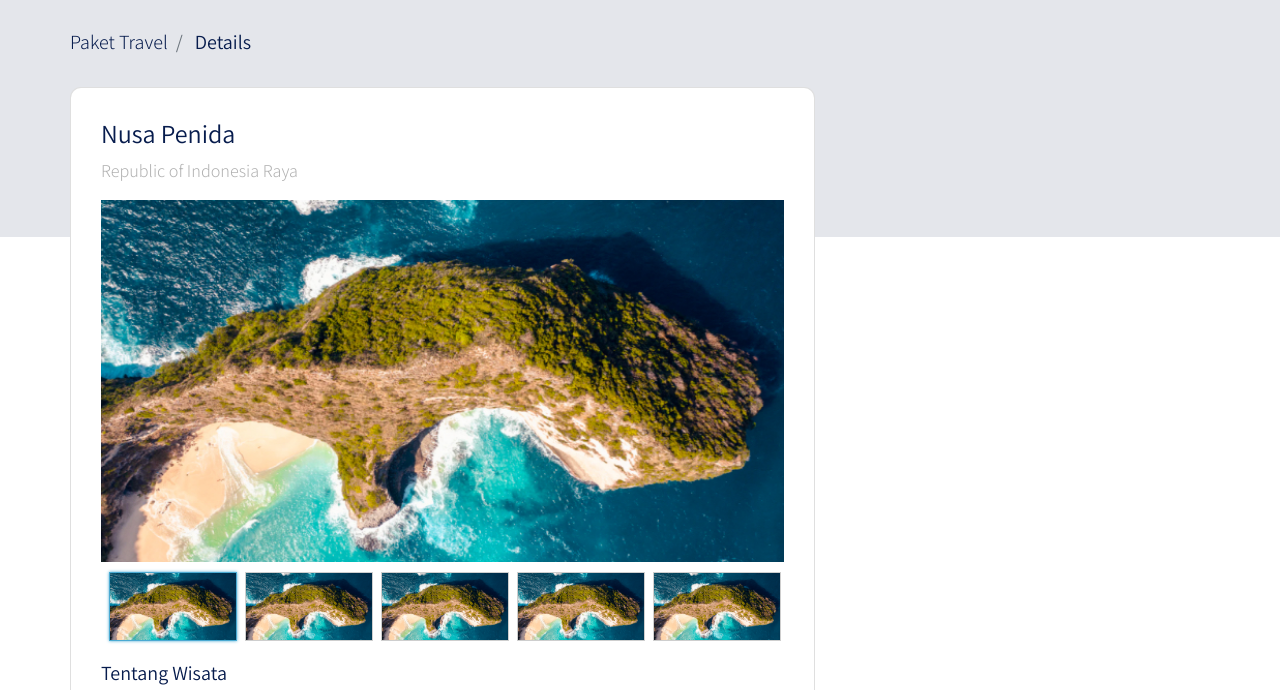
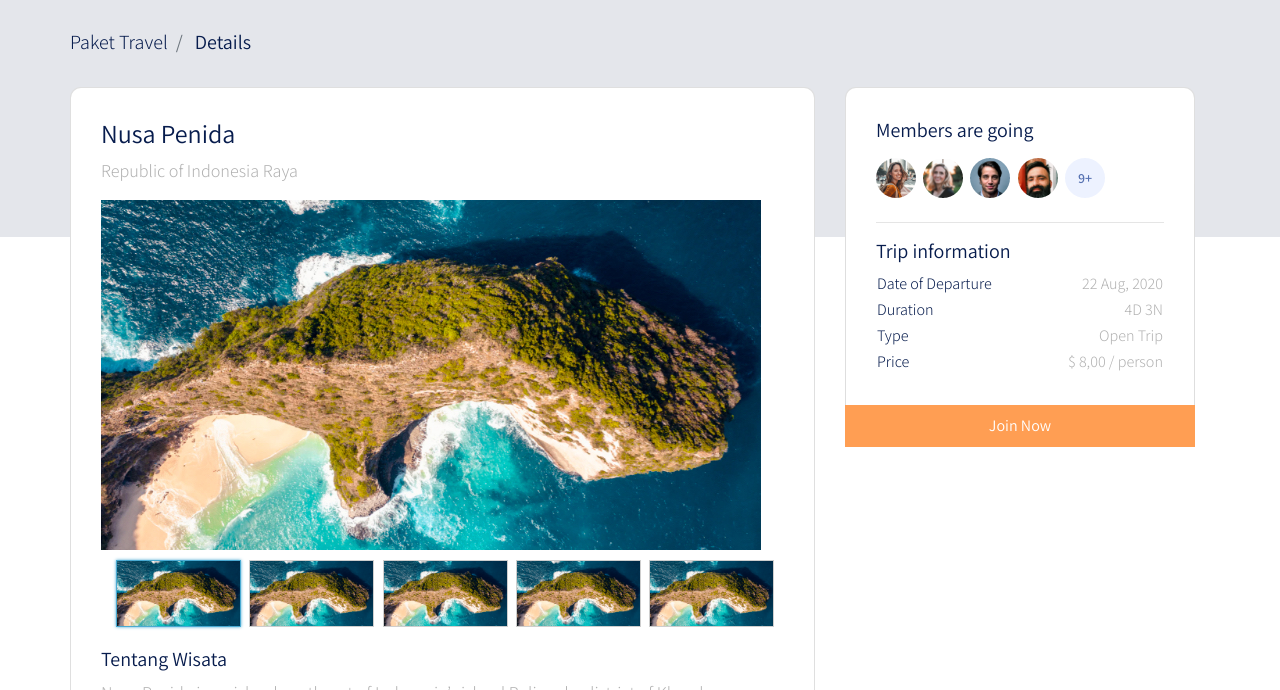
Before and after one commit to badriysha/nomads-html, a plain HTML site: page details.html in a window 1280 px wide. Shown: the part 71-761 px from the top of the page. Drawn offline with Linux system fonts and the light colour scheme.

Commit message:
Add details trip information

```diff
--- a/details.html
+++ b/details.html
@@ -87,35 +87,35 @@
                 </div>
 
                 <div class="row">
-                    <div class="col-md-8 pl-lg-0">
+                    <div class="col-lg-8 pl-lg-0">
                         <div class="card card-details">
                             <h1>Nusa Penida</h1>
                             <p>Republic of Indonesia Raya</p>
                             <div class="gallery">
                                 <div class="xzoom-container">
-                                    <img src="frontend/images/details/details-1.jpg" class="xzoom" id="xzoom-default"
-                                        xoriginal="frontend/images/details/details-1.jpg">
+                                    <img class="xzoom" id="xzoom-default" src="frontend/images/details-1.jpg"
+                                        xoriginal="frontend/images/details-1.jpg">
                                 </div>
                                 <div class="xzoom-thumbs">
-                                    <a href="frontend/images/details/details-1.jpg">
-                                        <img src="frontend/images/details/details-1.jpg" class="xzoom-gallery"
-                                            width="128px" xpreview="frontend/images/details/details-1.jpg">
+                                    <a href="frontend/images/details-1.jpg">
+                                        <img class="xzoom-gallery" src="frontend/images/details-1.jpg" width="125"
+                                            xpreview="frontend/images/details-1.jpg">
                                     </a>
-                                    <a href="frontend/images/details/details-1.jpg">
-                                        <img src="frontend/images/details/details-1.jpg" class="xzoom-gallery"
-                                            width="128" xpreview="frontend/images/details/details-1.jpg">
+                                    <a href="frontend/images/details-1.jpg">
+                                        <img class="xzoom-gallery" src="frontend/images/details-1.jpg" width="125"
+                                            xpreview="frontend/images/details-1.jpg">
                                     </a>
-                                    <a href="frontend/images/details/details-1.jpg">
-                                        <img src="frontend/images/details/details-1.jpg" class="xzoom-gallery"
-                                            width="128" xpreview="frontend/images/details/details-1.jpg">
+                                    <a href="frontend/images/details-1.jpg">
+                                        <img class="xzoom-gallery" src="frontend/images/details-1.jpg" width="125"
+                                            xpreview="frontend/images/details-1.jpg">
                                     </a>
-                                    <a href="frontend/images/details/details-1.jpg">
-                                        <img src="frontend/images/details/details-1.jpg" class="xzoom-gallery"
-                                            width="128" xpreview="frontend/images/details/details-1.jpg">
+                                    <a href="frontend/images/details-1.jpg">
+                                        <img class="xzoom-gallery" src="frontend/images/details-1.jpg" width="125"
+                                            xpreview="frontend/images/details-1.jpg">
                                     </a>
-                                    <a href="frontend/images/details/details-1.jpg">
-                                        <img src="frontend/images/details/details-1.jpg" class="xzoom-gallery"
-                                            width="128" xpreview="frontend/images/details/details-1.jpg">
+                                    <a href="frontend/images/details-1.jpg">
+                                        <img class="xzoom-gallery" src="frontend/images/details-1.jpg" width="125"
+                                            xpreview="frontend/images/details-1.jpg">
                                     </a>
                                 </div>
                             </div>
@@ -166,6 +166,44 @@
                                     </div>
                                 </div>
                             </div>
+                        </div>
+                    </div>
+                    <!-- Members -->
+                    <div class="col-lg-4">
+                        <div class="card card-details card-right">
+                            <h2>Members are going</h2>
+                            <div class="members my-2">
+                                <img class="mr-1 member-img" src="frontend/images/member-1.png" alt="Member Join">
+                                <img class="mr-1 member-img" src="frontend/images/member-2.png" alt="Member Join">
+                                <img class="mr-1 member-img" src="frontend/images/member-3.png" alt="Member Join">
+                                <img class="mr-1 member-img" src="frontend/images/member-4.png" alt="Member Join">
+                                <img class="mr-1 member-img" src="frontend/images/member-5.png" alt="Member Join">
+                            </div>
+                            <hr>
+                            <h2>Trip information</h2>
+                            <table class="trip-information">
+                                <tr>
+                                    <th width="50%">Date of Departure</th>
+                                    <td width="50%" class="text-right">22 Aug, 2020</td>
+                                </tr>
+                                <tr>
+                                    <th width="50%">Duration</th>
+                                    <td width="50%" class="text-right">4D 3N</td>
+                                </tr>
+                                <tr>
+                                    <th width="50%">Type</th>
+                                    <td width="50%" class="text-right">Open Trip</td>
+                                </tr>
+                                <tr>
+                                    <th width="50%">Price</th>
+                                    <td width="50%" class="text-right">$ 8,00 / person</td>
+                                </tr>
+                            </table>
+                        </div>
+                        <div class="join-now">
+                            <a href="#" class="btn btn-join-now btn-block mt-3 py-2">
+                                Join Now
+                            </a>
                         </div>
                     </div>
                 </div>
@@ -234,7 +272,7 @@
     <script src="frontend/libraries/xzoom/xzoom.min.js"></script>
     <script>
         $(document).ready(function () {
-            $('.xzoom, .xzoom-gallery').xzoom({
+            $(".xzoom, .xzoom-gallery").xzoom({
                 zoomWidth: 500,
                 title: false,
                 tint: '#333',
--- a/frontend/styles/main.scss
+++ b/frontend/styles/main.scss
@@ -288,6 +288,7 @@ header {
 .section-details-content {
     margin-top: -210px;
     min-height: 100vh;
+    padding-bottom: 50px;
 
     .breadcrumb {
         background-color: transparent;
@@ -358,10 +359,9 @@ header {
                 display: block;
 
                 .xzoom {
-                    width: 100%;
+                    max-width: 100%;
                     box-shadow: none;
                     margin-bottom: 10px;
-
                 }
 
                 .xactive {
@@ -371,4 +371,46 @@ header {
             }
         }
     }
+
+    .card-right {
+        border-bottom-left-radius: 0;
+        border-bottom-right-radius: 0;
+        border-bottom: 0;
+    }
+
+    .members {
+        .member-img {
+            width: 40px;
+            height: 40px;
+        }
+    }
+
+    .trip-information {
+
+        th,
+        td {
+            font-weight: lighter;
+        }
+
+        td {
+            color: #B1B1B1;
+        }
+    }
+
+    .join-now {
+        margin-top: -16px;
+
+        .btn-join-now {
+            background-color: var(--button);
+            color: #fff;
+            border-radius: 0;
+
+            &:hover {
+                background-color: var(--btnHover);
+                color: #fff;
+            }
+        }
+    }
+
+
 }
```
Also changed, not shown: frontend/images/details-1.jpg (renamed from frontend/images/details/details-1.jpg), frontend/images/member-1.png (added), frontend/images/member-1@2x.png (added), frontend/images/member-2.png (added), frontend/images/member-2@2x.png (added), frontend/images/member-3.png (added), frontend/images/member-3@2x.png (added), frontend/images/member-4.png (added), frontend/images/member-4@2x.png (added), frontend/images/member-5.png (added), frontend/images/member-5@2x.png (added), frontend/styles/main.css, 3 other files.
